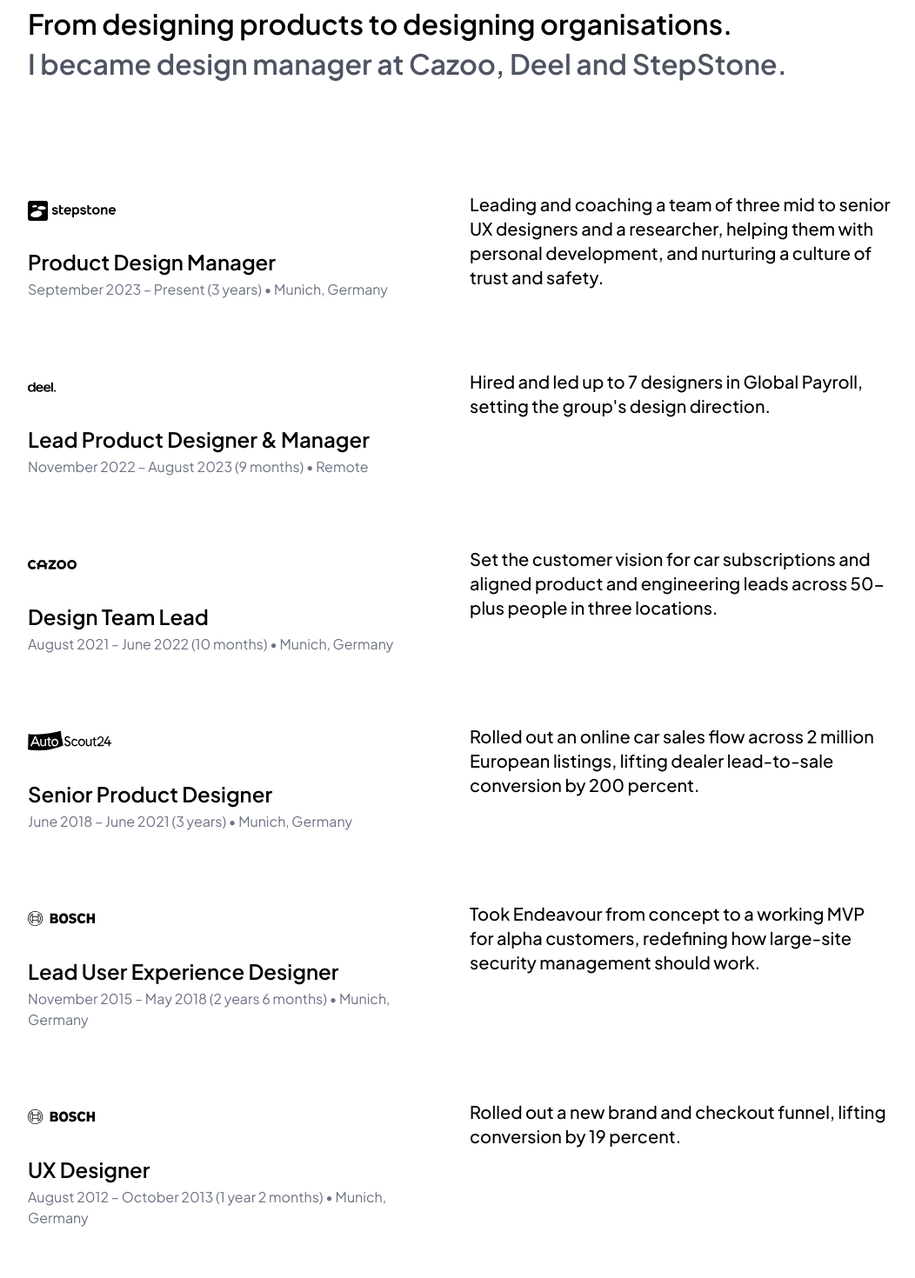
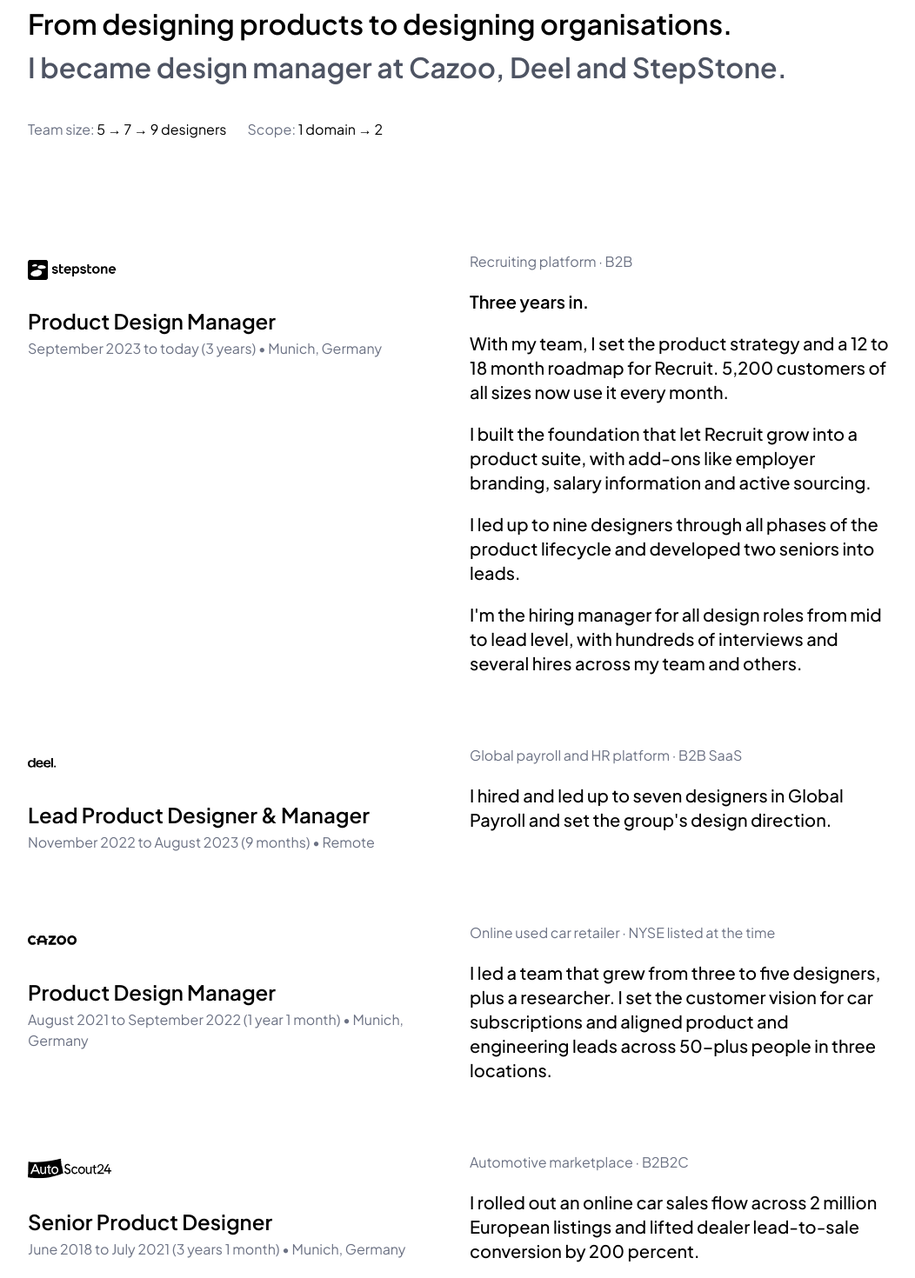
Before and after one commit to asaadelsalawi/portfolio, a React (Vite) app: page /experience in a window 1280 px wide. Shown: the part 160-1630 px from the top of the page at 87% size, without its empty margins (112-1164 px from the left). Built offline with nearby package versions, Linux system fonts and the light colour scheme; no server answers; what @storyblok/react would draw is missing.

Commit message:
Experience: update to latest content from Page: Experience (progression line, context lines, StepStone achievements, Skoobe row), durations computed

```diff
--- a/src/pages/Experience.tsx
+++ b/src/pages/Experience.tsx
@@ -3,12 +3,48 @@ import ContactBar from '../components/ContactBar'
 import GridSplit from '../components/GridSplit'
 import Reveal from '../components/Reveal'
 
+type YM = { y: number; m: number } // m: 1-12
+
 type Role = {
-  logo: string
+  logo?: string
   company: string
   title: string
-  meta: string
-  description: string
+  start?: YM
+  end?: YM | 'today'
+  period?: string // used instead of start/end when only years are known
+  location?: string
+  context: string
+  leadIn?: string
+  paragraphs: string[]
+}
+
+const MONTHS = [
+  'January', 'February', 'March', 'April', 'May', 'June',
+  'July', 'August', 'September', 'October', 'November', 'December',
+]
+
+const fmt = ({ y, m }: YM) => `${MONTHS[m - 1]} ${y}`
+
+function duration(totalMonths: number) {
+  const years = Math.floor(totalMonths / 12)
+  const months = totalMonths % 12
+  const parts: string[] = []
+  if (years) parts.push(`${years} ${years === 1 ? 'year' : 'years'}`)
+  if (months) parts.push(`${months} ${months === 1 ? 'month' : 'months'}`)
+  return parts.join(' ')
+}
+
+function periodLabel(role: Role) {
+  if (role.period) return role.period
+  const start = role.start!
+  const now = new Date()
+  const end: YM =
+    role.end === 'today' || !role.end
+      ? { y: now.getFullYear(), m: now.getMonth() + 1 }
+      : role.end
+  const months = (end.y - start.y) * 12 + (end.m - start.m)
+  const endText = role.end === 'today' ? 'today' : fmt(end)
+  return `${fmt(start)} to ${endText} (${duration(months)})`
 }
 
 const roles: Role[] = [
@@ -16,49 +52,75 @@ const roles: Role[] = [
     logo: '/logos/stepstone.svg',
     company: 'StepStone',
     title: 'Product Design Manager',
-    meta: 'September 2023 – Present (3 years) • Munich, Germany',
-    description:
-      'Leading and coaching a team of three mid to senior UX designers and a researcher, helping them with personal development, and nurturing a culture of trust and safety.',
+    start: { y: 2023, m: 9 },
+    end: 'today',
+    location: 'Munich, Germany',
+    context: 'Recruiting platform · B2B',
+    leadIn: 'Three years in.',
+    paragraphs: [
+      'With my team, I set the product strategy and a 12 to 18 month roadmap for Recruit. 5,200 customers of all sizes now use it every month.',
+      'I built the foundation that let Recruit grow into a product suite, with add-ons like employer branding, salary information and active sourcing.',
+      'I led up to nine designers through all phases of the product lifecycle and developed two seniors into leads.',
+      "I'm the hiring manager for all design roles from mid to lead level, with hundreds of interviews and several hires across my team and others.",
+    ],
   },
   {
     logo: '/logos/deel.svg',
     company: 'Deel',
     title: 'Lead Product Designer & Manager',
-    meta: 'November 2022 – August 2023 (9 months) • Remote',
-    description:
-      "Hired and led up to 7 designers in Global Payroll, setting the group's design direction.",
+    start: { y: 2022, m: 11 },
+    end: { y: 2023, m: 8 },
+    location: 'Remote',
+    context: 'Global payroll and HR platform · B2B SaaS',
+    paragraphs: [
+      "I hired and led up to seven designers in Global Payroll and set the group's design direction.",
+    ],
   },
   {
     logo: '/logos/cazoo.svg',
     company: 'Cazoo',
-    title: 'Design Team Lead',
-    meta: 'August 2021 – June 2022 (10 months) • Munich, Germany',
-    description:
-      'Set the customer vision for car subscriptions and aligned product and engineering leads across 50-plus people in three locations.',
+    title: 'Product Design Manager',
+    start: { y: 2021, m: 8 },
+    end: { y: 2022, m: 9 },
+    location: 'Munich, Germany',
+    context: 'Online used car retailer · NYSE listed at the time',
+    paragraphs: [
+      'I led a team that grew from three to five designers, plus a researcher. I set the customer vision for car subscriptions and aligned product and engineering leads across 50-plus people in three locations.',
+    ],
   },
   {
     logo: '/logos/autoscout24.svg',
     company: 'AutoScout24',
     title: 'Senior Product Designer',
-    meta: 'June 2018 – June 2021 (3 years) • Munich, Germany',
-    description:
-      'Rolled out an online car sales flow across 2 million European listings, lifting dealer lead-to-sale conversion by 200 percent.',
+    start: { y: 2018, m: 6 },
+    end: { y: 2021, m: 7 },
+    location: 'Munich, Germany',
+    context: 'Automotive marketplace · B2B2C',
+    paragraphs: [
+      'I rolled out an online car sales flow across 2 million European listings and lifted dealer lead-to-sale conversion by 200 percent.',
+    ],
   },
   {
     logo: '/logos/bosch.svg',
-    company: 'Bosch',
+    company: 'Bosch Security Systems',
     title: 'Lead User Experience Designer',
-    meta: 'November 2015 – May 2018 (2 years 6 months) • Munich, Germany',
-    description:
-      'Took Endeavour from concept to a working MVP for alpha customers, redefining how large-site security management should work.',
+    start: { y: 2015, m: 11 },
+    end: { y: 2018, m: 5 },
+    location: 'Munich, Germany',
+    context: 'Security and building technology · B2B',
+    paragraphs: [
+      'I took Endeavour from concept to a working MVP for alpha customers.',
+    ],
   },
   {
-    logo: '/logos/bosch.svg',
-    company: 'Bosch',
-    title: 'UX Designer',
-    meta: 'August 2012 – October 2013 (1 year 2 months) • Munich, Germany',
-    description:
-      'Rolled out a new brand and checkout funnel, lifting conversion by 19 percent.',
+    company: 'Skoobe and earlier',
+    title: 'UX & Interaction Design',
+    period: '2007 to 2015 (8 years)',
+    location: 'Munich, Germany',
+    context: 'Ebook subscription · B2C',
+    paragraphs: [
+      'At Skoobe I rolled out a new brand and checkout funnel and lifted conversion by 19 percent. Before that, I worked freelance and at agencies in fintech, health and automotive.',
+    ],
   },
 ]
 
@@ -68,7 +130,8 @@ export default function Experience() {
       <div className="w-full max-w-[1440px] flex flex-col flex-1">
         <Header />
         <main className="flex-1 flex flex-col gap-20 md:gap-32 px-6 md:px-[144px] mt-16 md:mt-[120px] mb-16 md:mb-[120px] w-full">
-          <section className="flex flex-col gap-2">
+          <section className="flex flex-col gap-10 w-full">
+            <div className="flex flex-col gap-2 md:gap-3">
               <Reveal>
                 <h1 className="text-3xl md:text-[32px] font-semibold text-black">
                   From designing products to designing organisations.
@@ -79,6 +142,17 @@ export default function Experience() {
                   I became design manager at Cazoo, Deel and StepStone.
                 </p>
               </Reveal>
+            </div>
+            <Reveal>
+              <div className="flex flex-wrap gap-6 text-base text-[var(--color-text-tertiary)]">
+                <p>
+                  Team size: <span className="text-black">5 → 7 → 9 designers</span>
+                </p>
+                <p>
+                  Scope: <span className="text-black">1 domain → 2</span>
+                </p>
+              </div>
+            </Reveal>
           </section>
 
           <section className="flex flex-col gap-20">
@@ -87,25 +161,42 @@ export default function Experience() {
                 key={i}
                 label={
                   <div className="flex flex-col gap-6">
+                    {role.logo ? (
                       <img
                         src={role.logo}
                         alt={role.company}
                         className="h-8 md:h-10 w-auto object-contain object-left"
                       />
+                    ) : (
+                      <p className="h-8 md:h-10 flex items-center text-xl font-semibold text-black">
+                        {role.company}
+                      </p>
+                    )}
                     <div className="flex flex-col gap-1">
                       <p className="text-2xl font-semibold text-black">
                         {role.title}
                       </p>
                       <p className="text-base text-[var(--color-text-tertiary)]">
-                        {role.meta}
+                        {periodLabel(role)}
+                        {role.location ? ` • ${role.location}` : ''}
                       </p>
                     </div>
                   </div>
                 }
               >
-                <p className="text-xl font-medium leading-7 text-black">
-                  {role.description}
+                <p className="text-base text-[var(--color-text-tertiary)]">
+                  {role.context}
                 </p>
+                {role.leadIn && (
+                  <p className="text-xl font-semibold leading-7 text-black">
+                    {role.leadIn}
+                  </p>
+                )}
+                {role.paragraphs.map((text, j) => (
+                  <p key={j} className="text-xl font-medium leading-7 text-black">
+                    {text}
+                  </p>
+                ))}
               </GridSplit>
             ))}
           </section>
```
Lines whose indentation alone changed are shown as unchanged.
